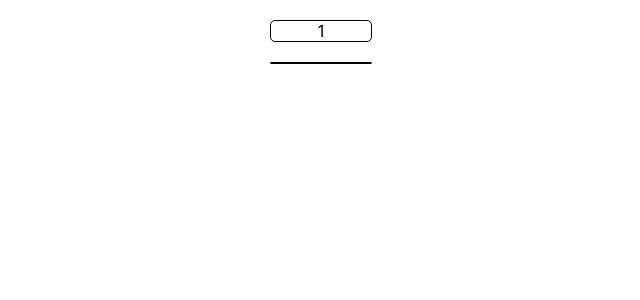
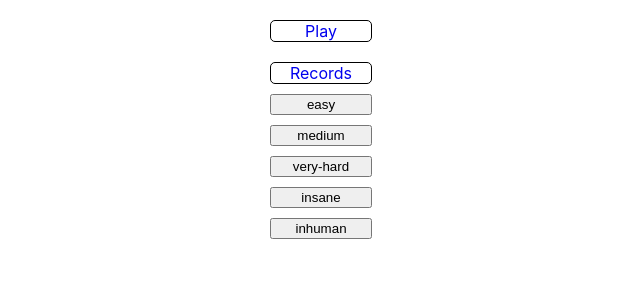
Before and after one commit to DmitriiPirohov/sudoku, a React (Create React App) app: page /#/play in a window 1280 px wide. Shown: the top 300 px of the page, without its empty margins (319-959 px from the left). Built offline with nearby package versions, Linux system fonts and the light colour scheme.

Commit message:
1.1 version

```diff
--- a/package.json
+++ b/package.json
@@ -1,5 +1,6 @@
 {
   "name": "sudoku",
+  "homepage": "https://DmitriiPirohov.github.io/sudoku",
   "version": "0.1.0",
   "private": true,
   "dependencies": {
--- a/src/App.jsx
+++ b/src/App.jsx
@@ -15,43 +15,42 @@ function App() {
             (activeExit === false) ?
               <>
                 <div className="App__botton_link">
-                  <div>1</div>
-                  {/* <Link
+                  <Link
                     to="/play"
                     onClick={() => SetActiveExit(prev => !prev)}
                     className='App__link'
                   >
                     Play
-                  </Link> */}
+                  </Link>
                 </div>
 
                 <br />
 
                 <div className="App__botton_link">
-                  {/* <Link
+                  <Link
                     to="/chooseLevel"
                     onClick={() => SetActiveExit(prev => !prev)}
                     className='App__link'
                   >
                     Records
-                  </Link> */}
+                  </Link>
                 </div>
 
               </>
               :
               <div className="App__botton_link">
-                {/* <Link
+                <Link
                   to="/"
                   onClick={() => SetActiveExit(prev => !prev)}
                   className='App__link'
                 >
                   Exit
-                </Link> */}
+                </Link>
               </div>
           }
         </nav>
 
-        {/* <Routes>
+        <Routes>
           <Route
             path="play"
             element={<ChooseLevel name={'game'} />}
@@ -61,7 +60,7 @@ function App() {
             path="chooseLevel"
             element={<ChooseLevel name={'records'} />}
           />
-        </Routes> */}
+        </Routes>
       </div>
     </div>
   );
--- a/src/index.js
+++ b/src/index.js
@@ -8,9 +8,9 @@ import { HashRouter as Router } from 'react-router-dom';
 const root = ReactDOM.createRoot(document.getElementById('root'));
 root.render(
   <React.StrictMode>
-    {/* <Router> */}
+    <Router>
       <App />
-    {/* </Router> */}
+    </Router>
   </React.StrictMode>
 );
 
```
Also changed, not shown: 1 other file (tests, documents, lock files or other folders).
